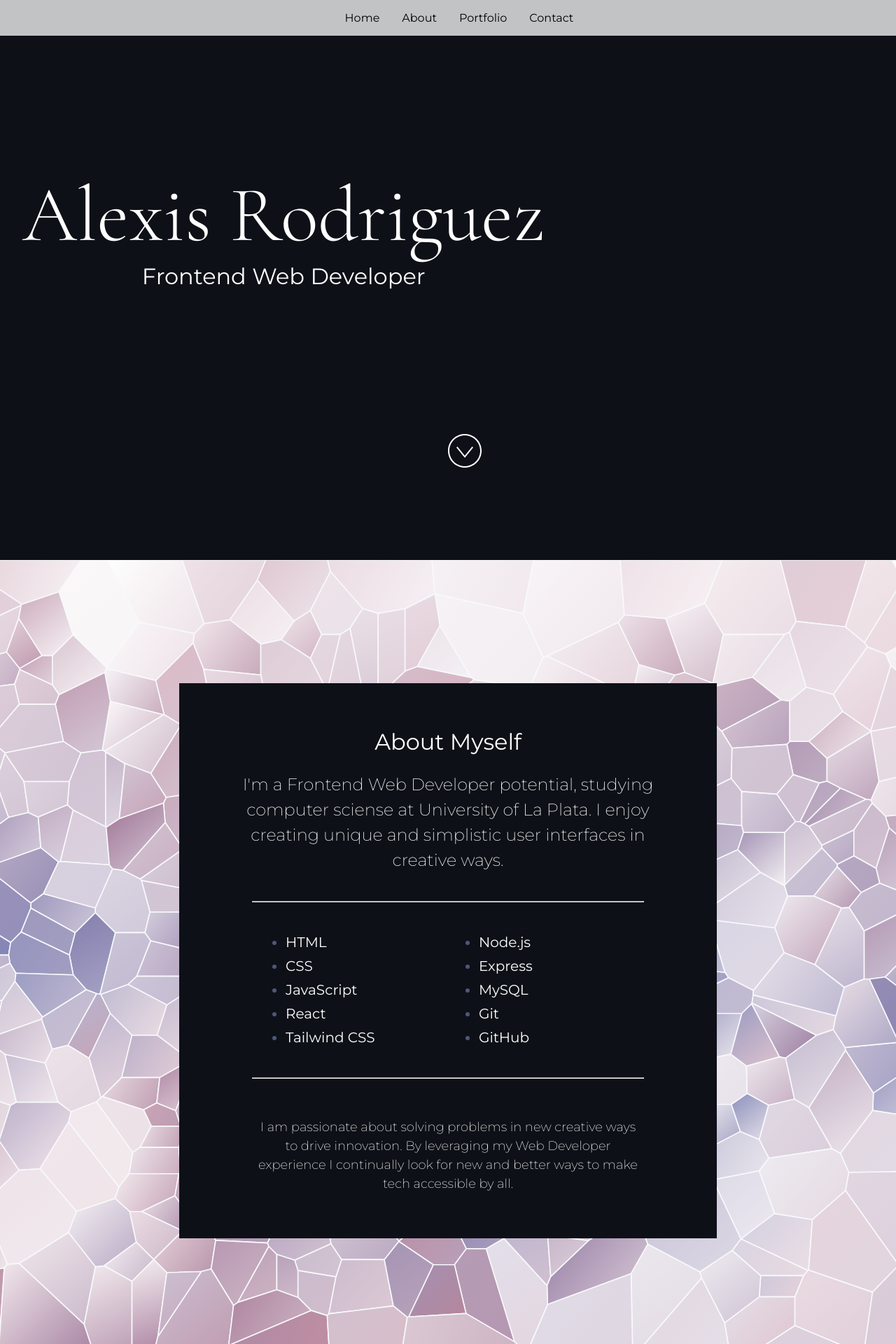
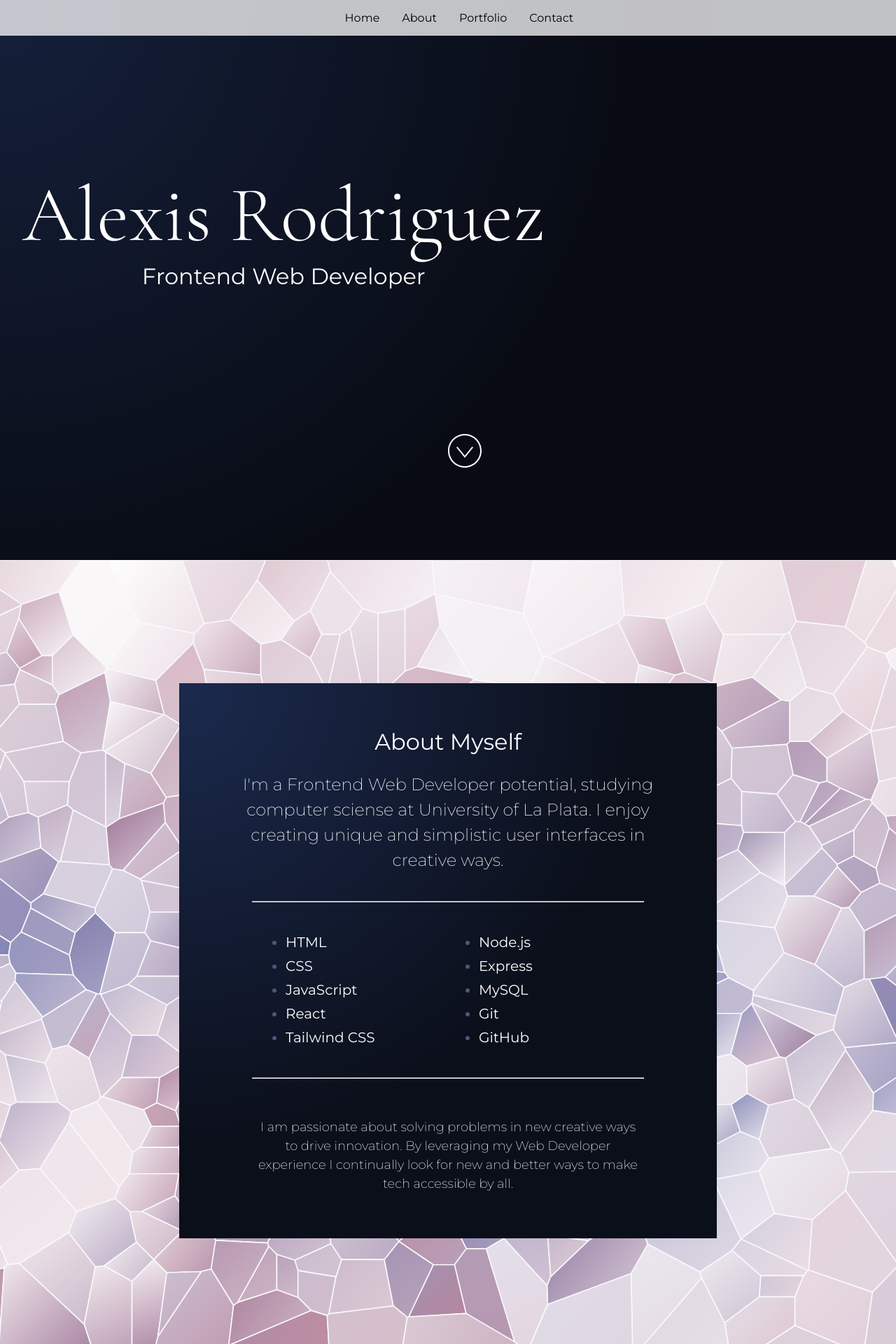
Before and after one commit to alexisarte/react-portfolio, a React (Vite) app: page / in a window 1280 px wide. Shown: the top 1920 px of the page at 70% size. Built offline with nearby package versions, Linux system fonts and the light colour scheme.

Commit message:
Change background

```diff
--- a/src/Components/About.jsx
+++ b/src/Components/About.jsx
@@ -57,7 +57,7 @@ const About = () => {
       <img className="background" src={image} alt={imageAltText} />
       <div
         style={{
-          backgroundColor: "#0d1117",
+          background: "var(--gradient-bg)",
           width: "50%",
           padding: "4rem",
           margin: "3rem auto",
--- a/src/Components/Home.jsx
+++ b/src/Components/Home.jsx
@@ -22,11 +22,11 @@ import PropTypes from "prop-types";
  */
 import image from "../images/server-wall.jpg";
 
-const imageAltText = "woman holding laptop standing by server room with glass wall";
+const imageAltText = "";
 
 const Home = ({ name, title }) => {
   return (
-    <section id="home" className="dark" style={{ background: "#0d1117" }}>
+    <section id="home" className="dark">
       {/* <img className="background" src={image} alt="" /> */}
       <div style={{ position: "absolute", top: "30%", left: "2rem" }}>
         <h1>{name}</h1>
--- a/src/Components/Portfolio.jsx
+++ b/src/Components/Portfolio.jsx
@@ -64,7 +64,7 @@ const projectList = [
 
 const Portfolio = () => {
   return (
-    <section className="light" id="portfolio" style={{ background: "#0d1117", color: "white" }}>
+    <section className="light" id="portfolio" style={{ background: "var(--gradient-bg)", color: "white" }}>
       <h2>Portfolio</h2>
       <div style={{ display: "flex", flexDirection: "row", paddingTop: "3rem" }}>
         <div style={{ maxWidth: "40%", alignSelf: "center" }}>
--- a/src/styles.css
+++ b/src/styles.css
@@ -3,6 +3,14 @@
 */
 
 @import url("https://fonts.googleapis.com/css2?family=Cormorant+Garamond:wght@300;400&family=Montserrat:wght@200;400;600;800&display=swap");
+
+:root {
+  --gradient-bg: radial-gradient(
+    circle at top left,
+    #1b2a4e,
+    #0b0f1a 60%
+  );
+}
 
 html,
 body {
@@ -11,6 +19,7 @@ body {
   height: 100%;
   width: 100%;
   font-family: "Montserrat", sans-serif;
+  background: var(--gradient-bg);
 }
 
 div#main {
```
Also changed, not shown: 7 other files (tests, documents, lock files or other folders).
